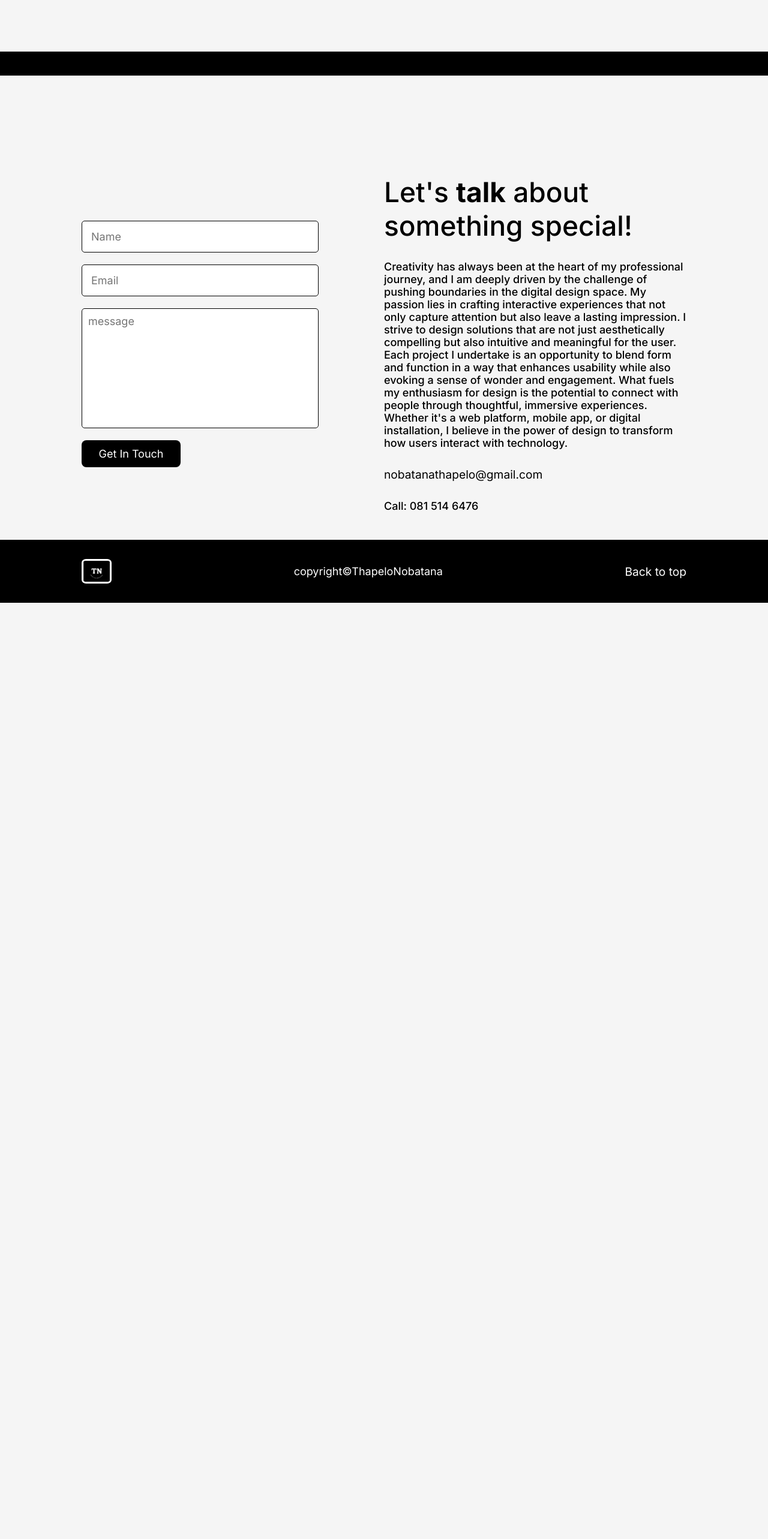
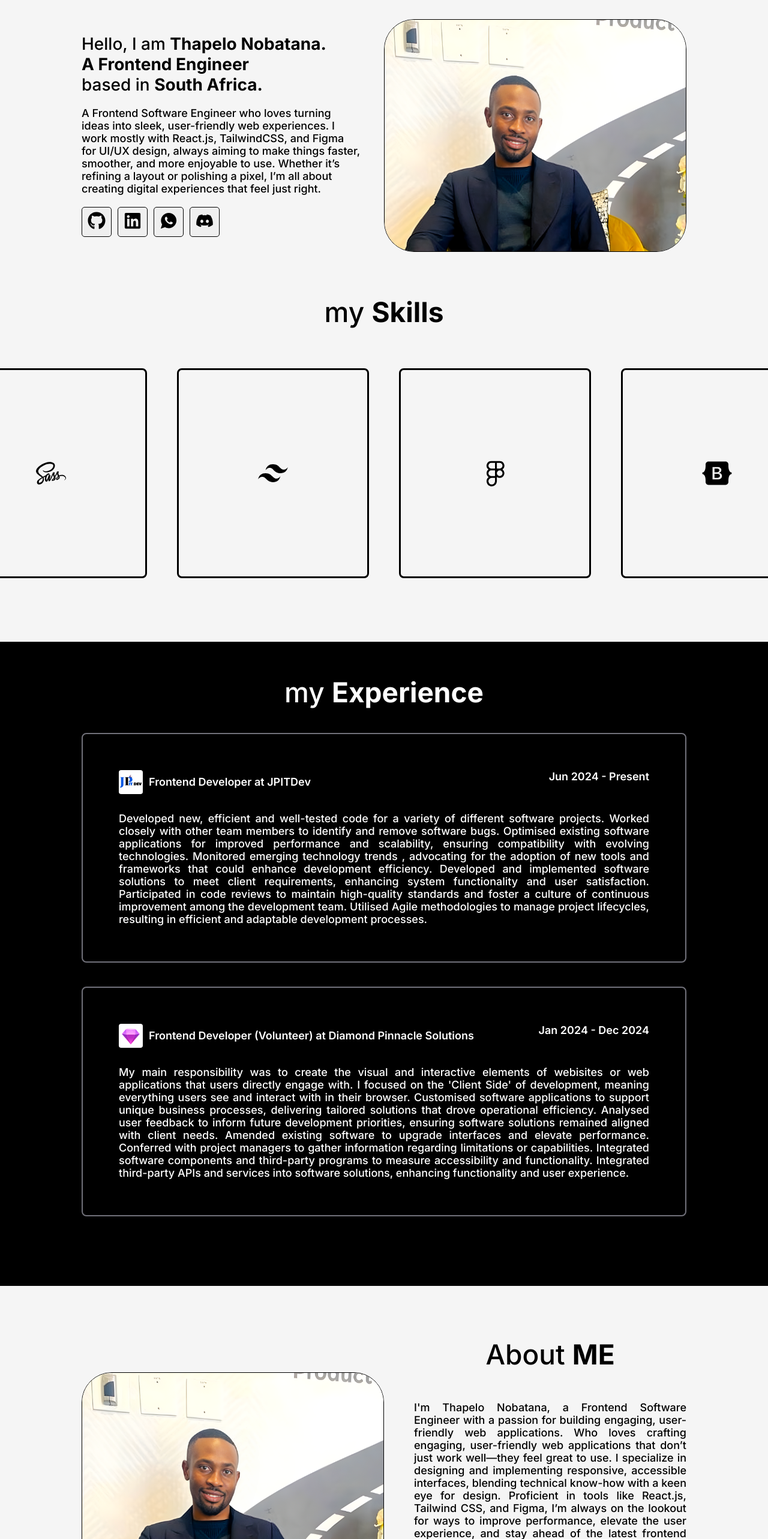
Before and after one commit to Thapelo-Nobatana/Portfolio, a React (Vite) app: page / in a window 1280 px wide. Shown: the part 140-2706 px from the top of the page at 60% size. Before the commit the page ends 1145 px from the top, so only its background shows below. Built offline with nearby package versions, Linux system fonts and the light colour scheme; a web font is replaced by a local one.

Commit message:
new changes

```diff
--- a/src/Components/Sections/Contact.css
+++ b/src/Components/Sections/Contact.css
@@ -45,7 +45,6 @@
     font-size: 18px;
     width: 80%;
     font-weight: 400;
-
 }
 
 /* button */
--- a/src/Pages/Home/Home.jsx
+++ b/src/Pages/Home/Home.jsx
@@ -9,11 +9,21 @@ import Contact from "../../Components/Sections/Contact";
 const Home = () => {
   return (
     <>
-      <section className="hero">{/* <Hero /> */}</section>
-      <section className="skills">{/* <Skills /> */}</section>
-      <section className="experience">{/* <Experience /> */}</section>
-      <section className="about-me">{/* <AboutMe /> */}</section>
-      <section className="project">{/* <Projects /> */}</section>
+      <section className="hero">
+        <Hero />
+      </section>
+      <section className="skills">
+        <Skills />
+      </section>
+      <section className="experience">
+        <Experience />
+      </section>
+      <section className="about-me">
+        <AboutMe />
+      </section>
+      <section className="project">
+        <Projects />
+      </section>
       <section className="contact-me">
         <Contact />
       </section>
```
